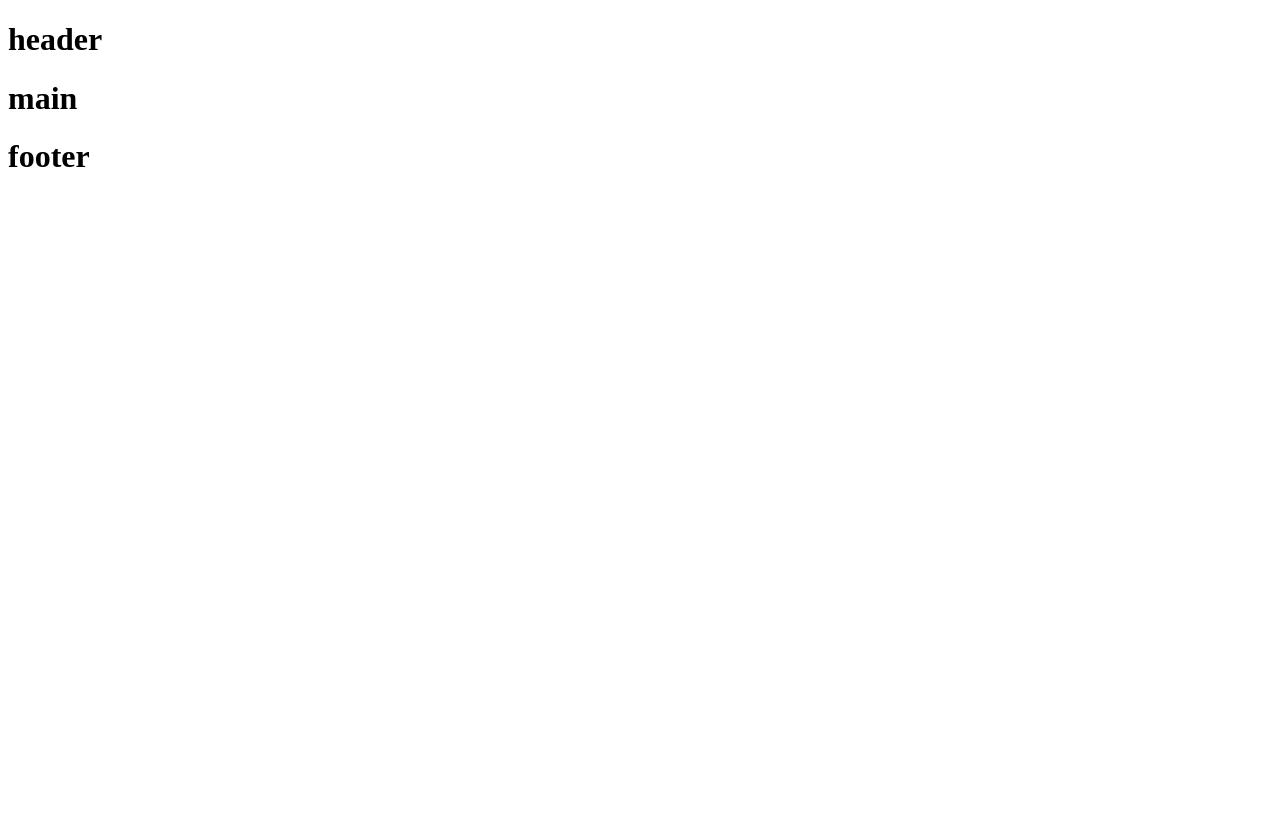
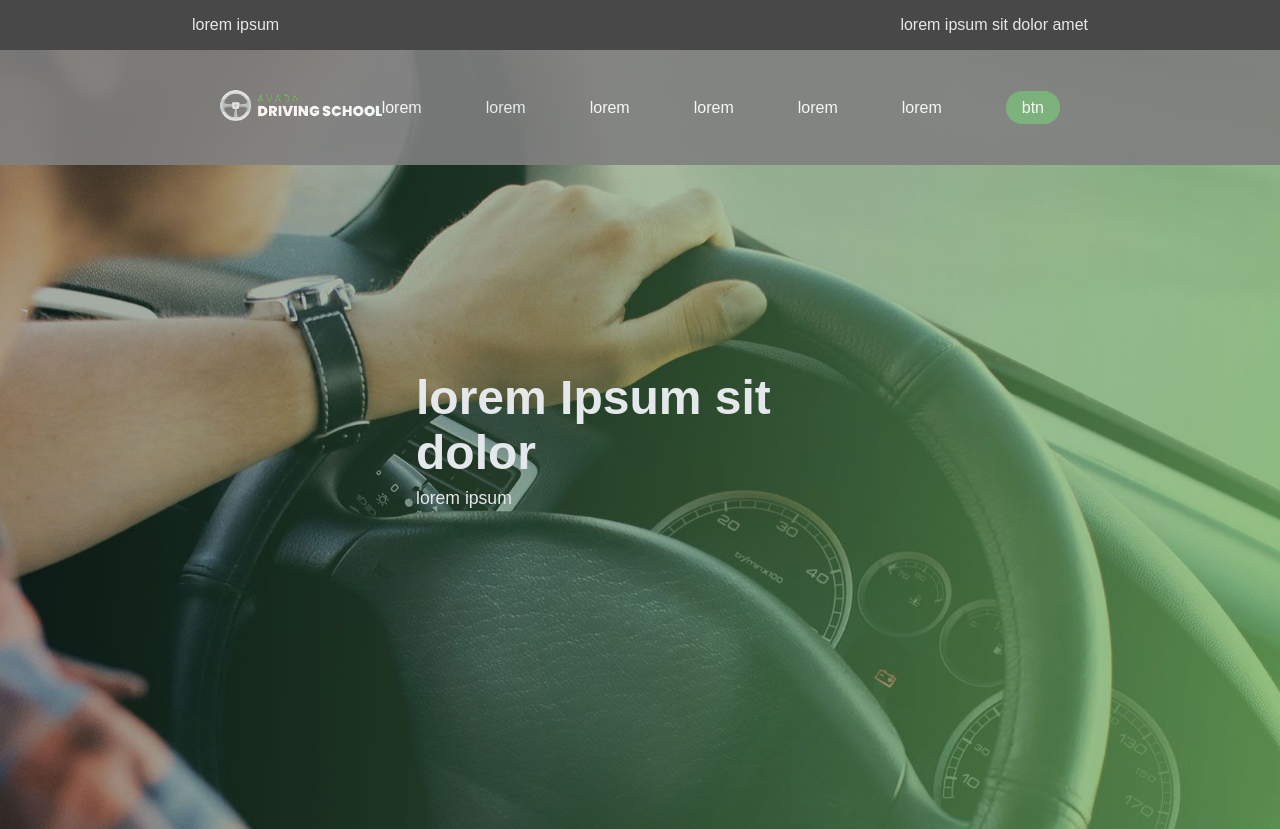
Before and after one commit to LorenzoBertoni/proj-html-vuejs, a Vue app: page / in a window 1280 px wide. Before the commit the page ends 800 px from the top, so only its background shows below. Built offline with nearby package versions, Linux system fonts and the light colour scheme.

Commit message:
add: elementi placeholder dell'header. style: creato il layout dell'header + file di regole generali da riutilizzare.

```diff
--- a/public/index.html
+++ b/public/index.html
@@ -1,5 +1,5 @@
 <!DOCTYPE html>
-<html lang="">
+<html lang="en">
   <head>
     <meta charset="utf-8">
     <meta http-equiv="X-UA-Compatible" content="IE=edge">
--- a/src/App.vue
+++ b/src/App.vue
@@ -22,5 +22,6 @@ export default {
 </script>
 
 <style lang="scss">
+@import './styles/general.scss';
 
 </style>
--- a/src/components/AppFooter.vue
+++ b/src/components/AppFooter.vue
@@ -1,6 +1,6 @@
 <template>
     <footer>
-        <h1>footer</h1>
+
     </footer>
 </template>
 
--- a/src/components/AppHeader.vue
+++ b/src/components/AppHeader.vue
@@ -1,6 +1,47 @@
 <template>
     <header>
-        <h1>header</h1>
+        <div class="top-header">
+            <div class="d-flex-between boxed">
+                <p>lorem ipsum</p>
+                <p>lorem ipsum sit dolor amet</p>
+            </div>
+        </div>
+
+        <div class="bottom-header">
+            <div class="d-flex-between boxed">
+                <div class="logo-wrapper">
+                    <a href="#">
+                        <img
+                        src="../assets/img/avada-drivers-logo-1x.png"
+                        alt="logo for Avada driving school"
+                        >
+                    </a>
+                </div>
+
+                <nav class="nav-bar">
+                    <ul class="d-flex-end">
+                        <li>lorem</li>
+                        <li>lorem</li>
+                        <li>lorem</li>
+                        <li>lorem</li>
+                        <li>lorem</li>
+                        <li>lorem</li>
+                        <li>
+                            <a href="#" class="btn">btn</a>
+                        </li>
+                    </ul>
+                </nav>
+            </div>
+        </div>
+
+        <section id="jumbotron">
+            <div class="jumbo-wrapper boxed d-flex-start">
+                <div class="jumbo-text">
+                    <h1>lorem Ipsum sit dolor</h1>
+                    <p>lorem ipsum</p>
+                </div>
+            </div>
+        </section>
     </header>
 </template>
 
@@ -11,5 +52,66 @@ export default {
 </script>
 
 <style scoped lang="scss">
+@import '../styles/vars.scss';
 
+    .top-header {
+        background-color: $header_color;
+        padding: 1rem 0;
+
+        p {
+            color: $text_color;
+        }
+    }
+
+    .bottom-header {
+        background-color: gray;
+        opacity: 90%;
+        padding: 2.5rem;
+        position: fixed;
+        width: 100%;
+        top: 50px;
+        left: 0;
+        .logo-wrapper {
+            a {
+                img {
+                    width: 100%;
+                }
+            }
+        }
+        .nav-bar {
+            ul {
+                list-style: none;
+                gap: 4rem;
+                li {
+                    color: #fff;
+                }
+
+                .btn {
+                    background-color: $brand_color;
+                    color: $btn_text_color;
+                }
+            }
+        }
+    }
+
+    #jumbotron {
+        background-color: lightblue;
+        background-image: url('../assets/img/homepage-hero-background.jpg');
+        background-size: cover;
+        background-position: center;
+        padding: 20rem;
+        .jumbo-wrapper {
+            .jumbo-text {
+                color: $text_color;
+                h1 {
+                    font-size: 3rem;
+                    margin-bottom: .5rem;
+                }
+
+                p {
+                    font-size: 1.1rem;
+                }
+            }
+        }
+    }
 </style>
--- a/src/components/AppMain.vue
+++ b/src/components/AppMain.vue
@@ -1,6 +1,6 @@
 <template>
     <main>
-        <h1>main</h1>
+
     </main>
 </template>
 
--- /dev/null
+++ b/src/styles/general.scss
@@ -0,0 +1,49 @@
+*, *::after, *::before {
+    margin: 0;
+    padding: 0;
+    box-sizing: border-box;
+}
+
+body {
+    font-family: sans-serif;
+}
+
+.boxed {
+    width: 70%;
+    margin: auto;
+}
+
+.d-flex {
+    display: flex;
+    align-items: center;
+}
+
+.d-flex-center {
+    display: flex;
+    justify-content: center;
+    align-items: center;
+}
+
+.d-flex-between {
+    display: flex;
+    justify-content: space-between;
+    align-items: center;
+}
+
+.d-flex-start {
+    display: flex;
+    justify-content: flex-start;
+    align-items: center;
+}
+
+.d-flex-end {
+    display: flex;
+    justify-content: flex-end;
+    align-items: center;
+}
+
+.btn {
+    padding: .5rem 1rem;
+    border-radius: 1rem;
+    text-decoration: none;
+}
--- /dev/null
+++ b/src/styles/vars.scss
@@ -0,0 +1,4 @@
+$brand_color: #79B27B;
+$text_color: #E5E8EB;
+$header_color: #484848;
+$btn_text_color: #fff;
```
